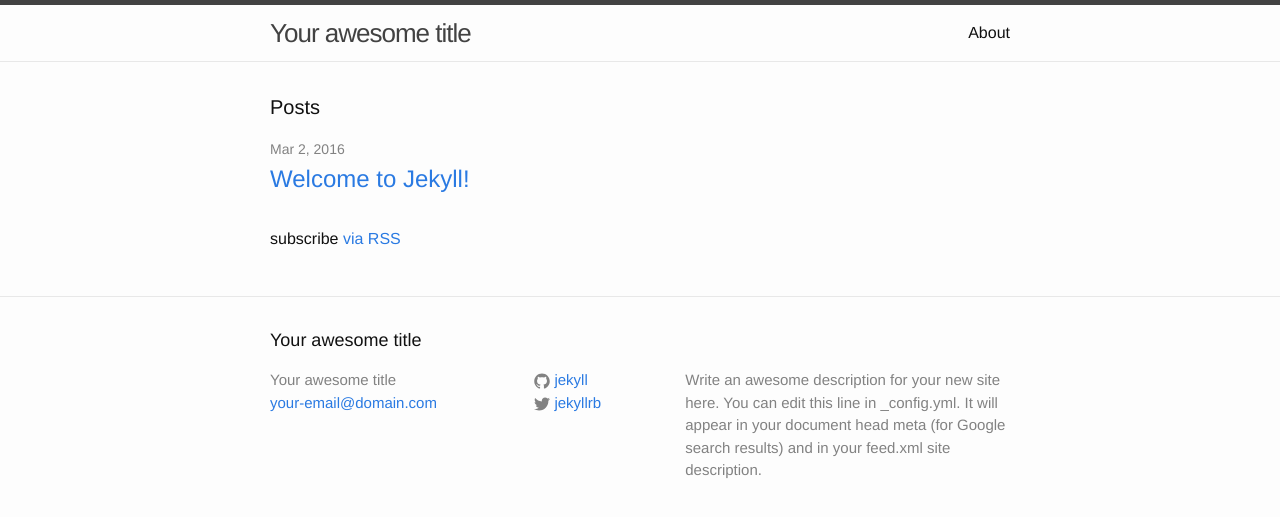
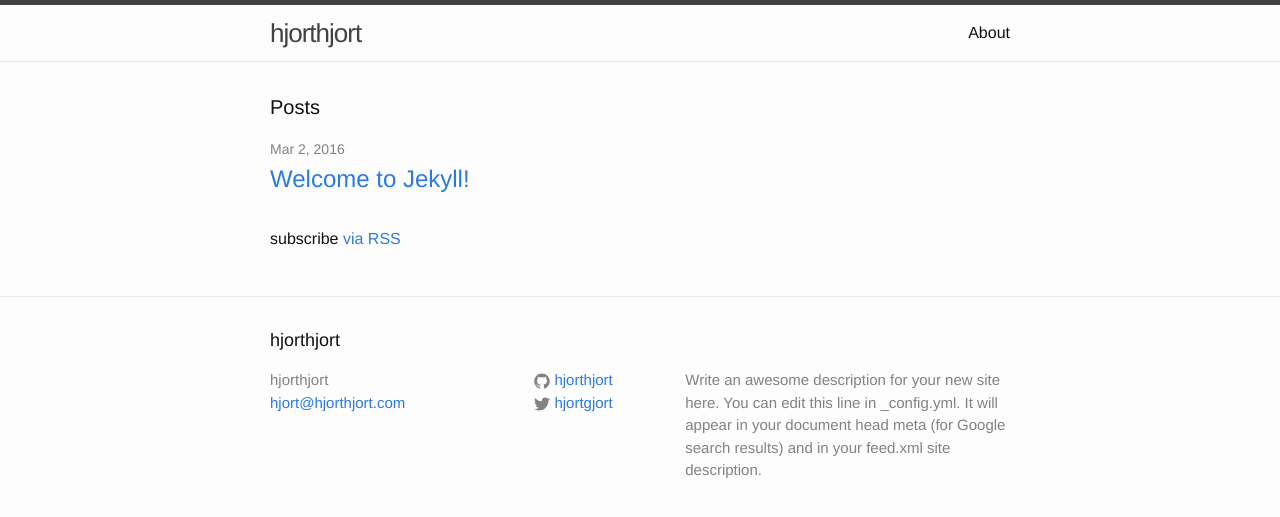
Before and after one commit to hjorthjort/hjorthjort.github.io, a Jekyll site: the page built from index.html, in a window 1280 px wide. Shown: the top 517 px of the page. Built offline with Jekyll 4.4.1, drawn with Linux system fonts in a browser that asks for light colours.

Commit message:
Modify configs

```diff
--- a/_config.yml
+++ b/_config.yml
@@ -6,16 +6,16 @@
 # 'jekyll serve'. If you change this file, please restart the server process.
 
 # Site settings
-title: Your awesome title
-email: your-email@domain.com
+title: hjorthjort
+email: hjort@hjorthjort.com
 description: > # this means to ignore newlines until "baseurl:"
   Write an awesome description for your new site here. You can edit this
   line in _config.yml. It will appear in your document head meta (for
   Google search results) and in your feed.xml site description.
 baseurl: "" # the subpath of your site, e.g. /blog
-url: "http://yourdomain.com" # the base hostname & protocol for your site
-twitter_username: jekyllrb
-github_username:  jekyll
+url: "http://hjorthjort.com" # the base hostname & protocol for your site
+twitter_username: hjortgjort
+github_username:  hjorthjort
 
 # Build settings
 markdown: kramdown
```
